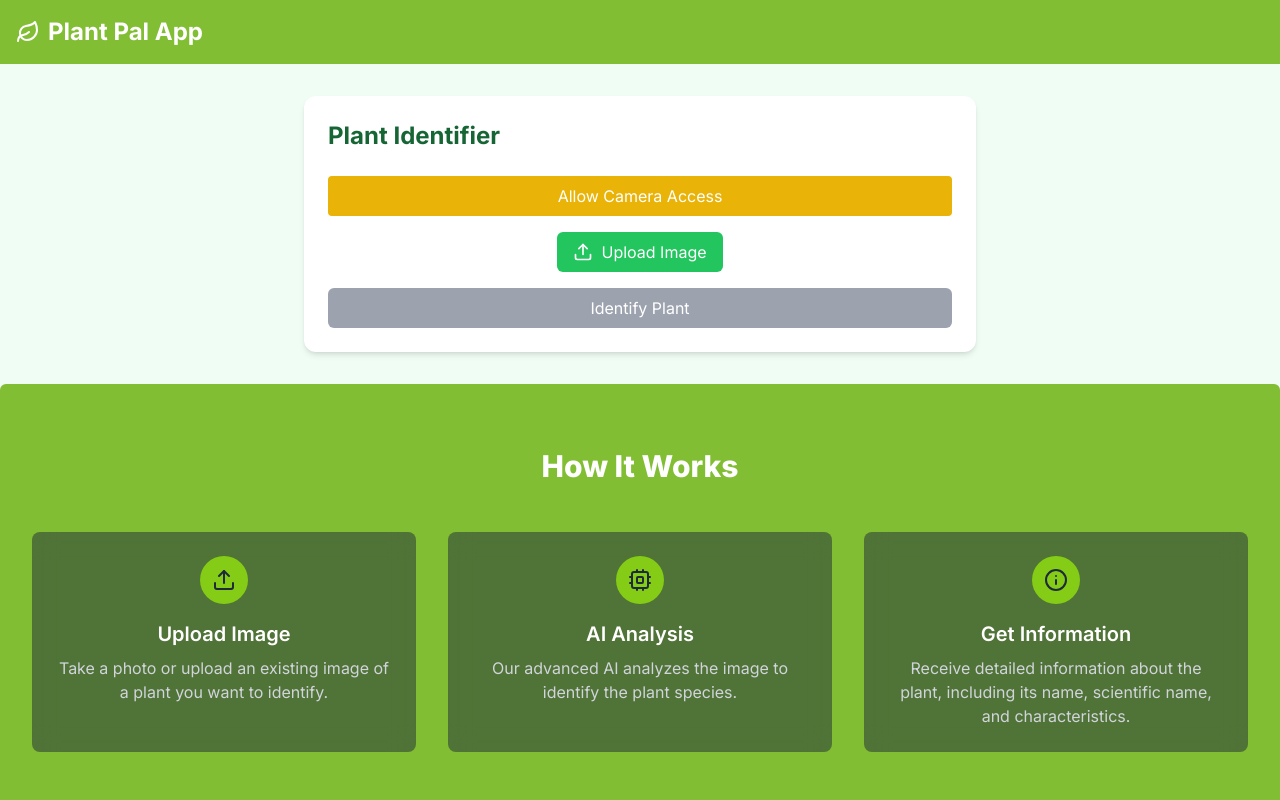
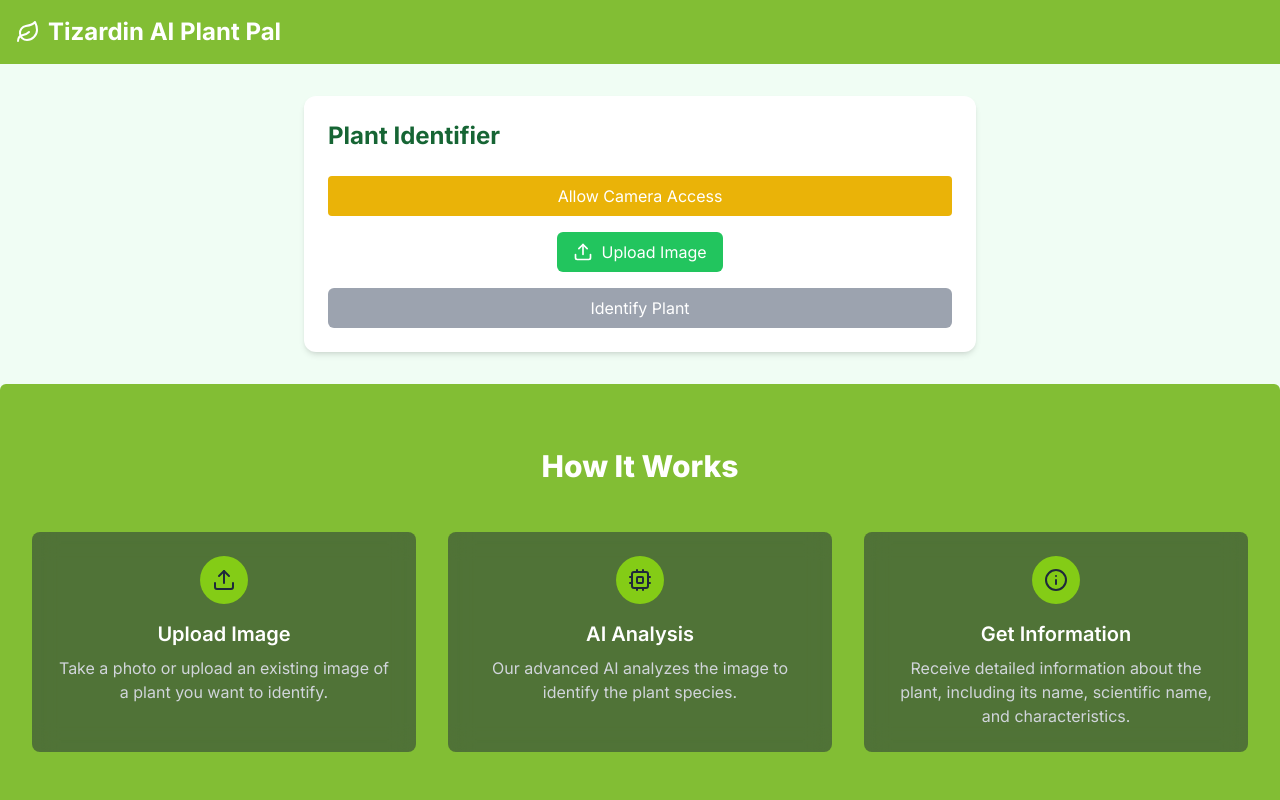
Before and after one commit to webymind/webymind-tznPlantPal-APP, a Next.js app: page / in a window 1280 px wide. Shown: the top 800 px of the page. Built offline with nearby package versions, Linux system fonts and the light colour scheme; no server answers.

Commit message:
Update page.js
Head Title

```diff
--- a/app/page.js
+++ b/app/page.js
@@ -9,7 +9,7 @@
       <header className="bg-[#82be34] text-white py-4">
         <div className="container mx-auto px-4 flex items-center">
           <Leaf className="mr-2" size={24} />
-          <h1 className="text-2xl font-bold">Plant Pal App</h1>
+          <h1 className="text-2xl font-bold">Tizardin AI Plant Pal</h1>
         </div>
       </header>
 
```
